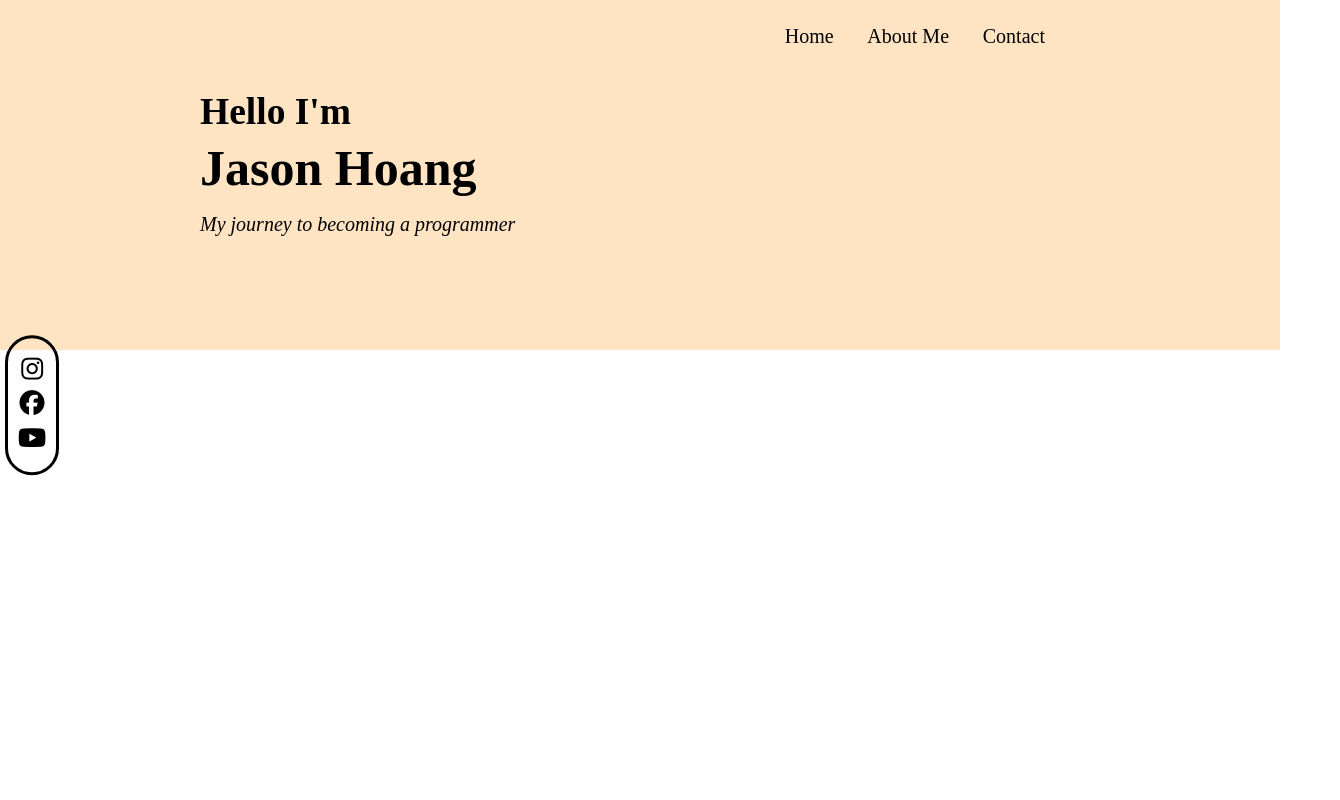
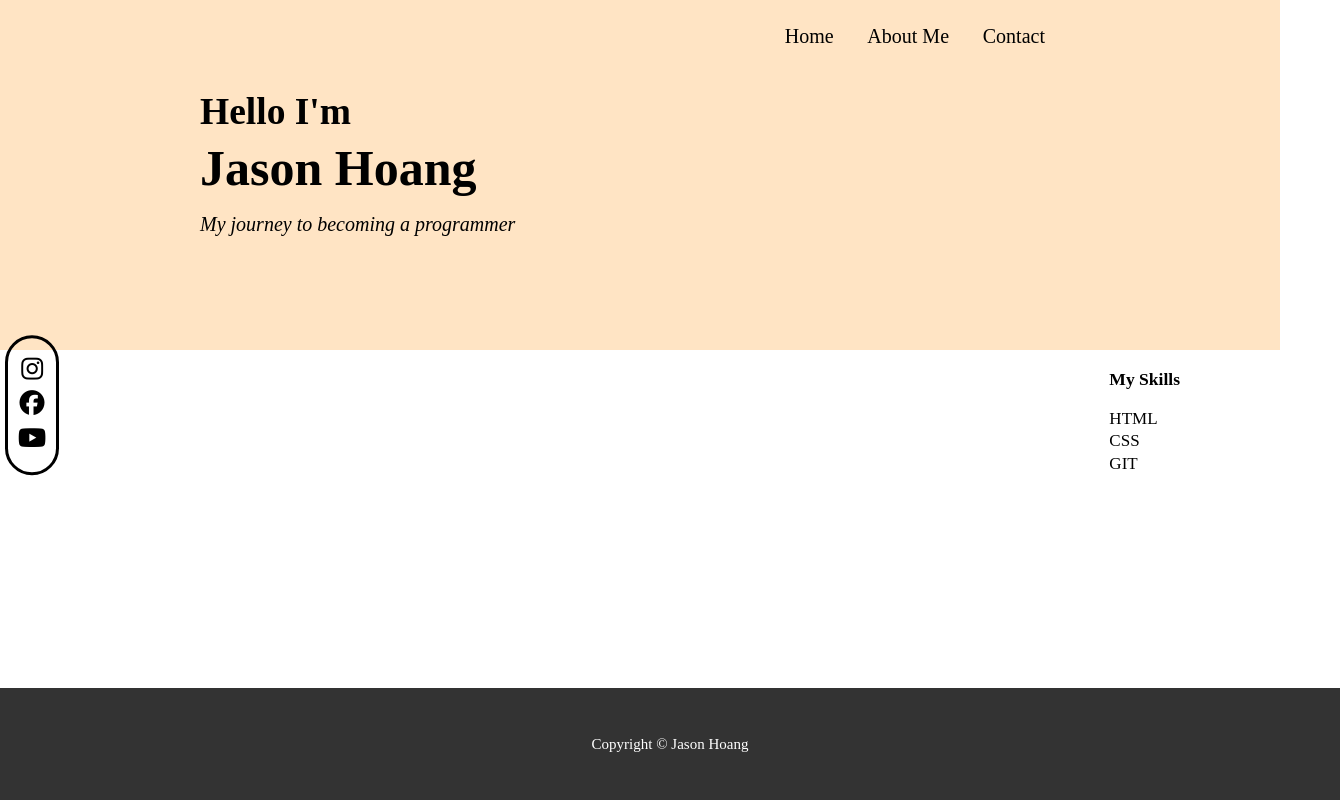
Before and after one commit to Jasondev986/MyFirstWebsite, a plain HTML site: page index.html in a window 1280 px wide. Shown: the whole page, 1340 px wide, since content can reach past the window. Drawn offline with Linux system fonts and the light colour scheme.

Commit message:
new links and footer

```diff
--- a/index.html
+++ b/index.html
@@ -24,5 +24,14 @@
 		<div class="icon"><a href="https://www.facebook.com/profile.php?id=100014213494854" target="_blank"><i class="fab fa-facebook fa-lg"></i></a></div>
 		<div class="icon"><a href="https://www.youtube.com/channel/UCSiUaGz5zPOpLezzNBQ_uRQ" target="_blank"><i class="fab fa-youtube fa-lg"></i></a></div>
 	</div>
+	<div class="my-skills">
+		<h3>My Skills</h3>
+		<a href="../mySkills/htmlLink.html" target="_blank">HTML</a>
+		<a href="../mySkills/cssLink.html" target="_blank">CSS</a>
+		<a href="../mySkills/gitLink.html" target="_blank">GIT</a>
+	</div>
+	<footer class="footer">
+		<p>Copyright &copy; Jason Hoang</p>
+	</footer>
 </body>
 </html>
--- a/style.css
+++ b/style.css
@@ -3,6 +3,9 @@ body {
     line-height: 1.5em;
     margin: 0;
     padding: 0;
+    height: 100vh;
+    position: relative;
+
 }
 
 a {
@@ -60,3 +63,26 @@ a:hover {
     margin-top: 10px;
     margin-bottom: 10px;
 }
+
+.my-skills {
+    float: right;
+    margin-right: 100px;
+}
+
+
+.my-skills a {
+    display: block;
+    font-size: 17px;
+}
+
+.footer {
+    clear: right;
+    text-align: center;
+    position: absolute;
+    bottom: 0;
+    background-color: #333;
+    padding: 30px;
+    color: white;
+    width: 100%;
+    font-size: 15px;
+}
```
Also changed, not shown: mySkills/cssLink.html (added, +9 -0 lines), mySkills/gitLink.html (added, +9 -0 lines), mySkills/htmlLink.html (added, +10 -0 lines).
